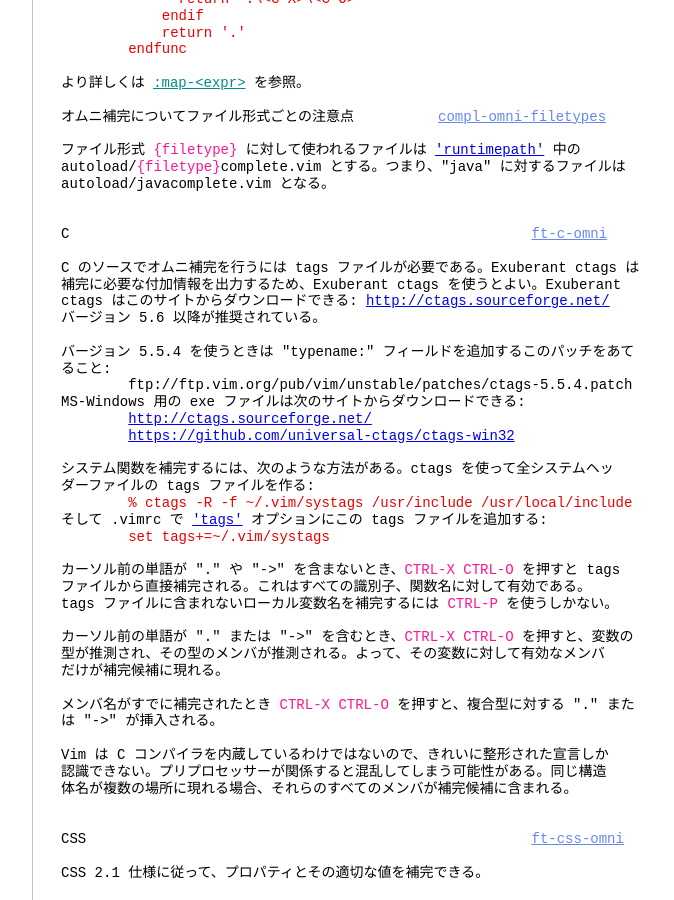
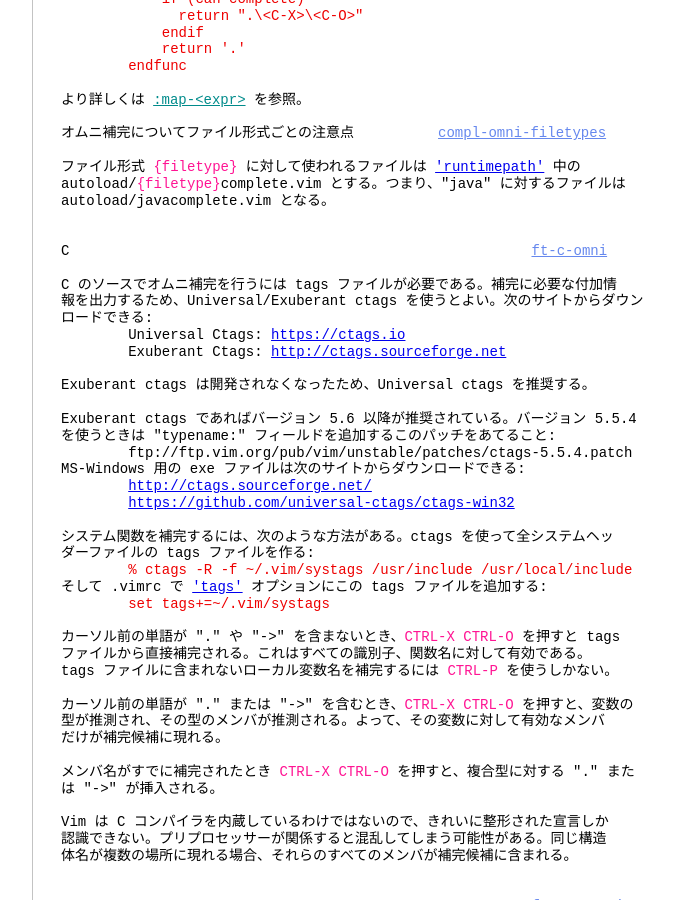
Before and after one commit to vim-jp/vimdoc-ja, a Jekyll site: the page built from insert.html, in a window 1280 px wide and 900 px high, scrolled down 22380 px. Shown: the whole window, without its empty margins (340-1014 px from the left). Built offline with Jekyll 4.4.1, drawn with Linux system fonts in a browser that asks for light colours; nearby versions of some CDN libraries; comment, search, counter and statistics services are not loaded; some of the changed text lies outside the part shown.

Commit message:
Generated by GitHub workflow 2167878338
https://github.com/vim-jp/vimdoc-ja-working/actions/runs/2167878338

```diff
--- a/insert.html
+++ b/insert.html
@@ -3,7 +3,7 @@ layout: vimdoc
 helpname: 'insert'
 ---
 <div id='vimCodeElement'>
-<a class="Constant" href="insert.html" name="insert.txt">insert.txt</a>&nbsp;&nbsp;&nbsp;&nbsp;For&nbsp;<span class="Identifier">Vim バージョン 8.2.</span>&nbsp;&nbsp;Last change: 2021 Dec 29<br>
+<a class="Constant" href="insert.html" name="insert.txt">insert.txt</a>&nbsp;&nbsp;&nbsp;&nbsp;For&nbsp;<span class="Identifier">Vim バージョン 8.2.</span>&nbsp;&nbsp;Last change: 2022 Apr 06<br>
 <br>
 <br>
 &nbsp;&nbsp;&nbsp;&nbsp;&nbsp;&nbsp;&nbsp;&nbsp;&nbsp;&nbsp;&nbsp;&nbsp;&nbsp;&nbsp;&nbsp;&nbsp;<span class="Identifier">VIMリファレンスマニュアル&nbsp;&nbsp;&nbsp;&nbsp;by Bram Moolenaar</span><br>
@@ -768,8 +768,8 @@ E565 が発生する。<br>
 直前の補完が&nbsp;<a class="Type" href="options.html#'textwidth'">'textwidth'</a>&nbsp;よりも長いために分裂している場合、現在の行のテキスト<br>
 だけが使用される。<br>
 <br>
-マッチ文字列が行末で見つかった場合には、次の行の最初の単語が挿入され &quot;word<br>
-from next line&quot; というメッセージが表示される。さらに続けて<span class="Special">CTRL-X</span>&nbsp;<span class="Special">CTRL-P</span>もしく<br>
+マッチ文字列が行末で見つかった場合には、次の行の最初の単語が挿入され &quot;Word<br>
+from other line&quot; というメッセージが表示される。さらに続けて<span class="Special">CTRL-X</span>&nbsp;<span class="Special">CTRL-P</span>もしく<br>
 は<span class="Special">CTRL-X</span>&nbsp;<span class="Special">CTRL-N</span>で検索を行うと、その単語のある行で続く文字が検索される。<br>
 <br>
 <br>
@@ -785,6 +785,7 @@ from next line&quot; というメッセージが表示される。さらに続
 &nbsp;&nbsp;&nbsp;&nbsp;&nbsp;&nbsp;&nbsp;&nbsp;&nbsp;&nbsp;&nbsp;&nbsp;&nbsp;&nbsp;&nbsp;&nbsp;&nbsp;&nbsp;&nbsp;&nbsp;&nbsp;&nbsp;&nbsp;&nbsp;プション&nbsp;<a class="Type" href="options.html#'dictionary'">'dictionary'</a>&nbsp;の初期値は空である。<br>
 &nbsp;&nbsp;&nbsp;&nbsp;&nbsp;&nbsp;&nbsp;&nbsp;&nbsp;&nbsp;&nbsp;&nbsp;&nbsp;&nbsp;&nbsp;&nbsp;&nbsp;&nbsp;&nbsp;&nbsp;&nbsp;&nbsp;&nbsp;&nbsp;どこから単語リストを見つけ出すかについては、オプション<br>
 &nbsp;&nbsp;&nbsp;&nbsp;&nbsp;&nbsp;&nbsp;&nbsp;&nbsp;&nbsp;&nbsp;&nbsp;&nbsp;&nbsp;&nbsp;&nbsp;&nbsp;&nbsp;&nbsp;&nbsp;&nbsp;&nbsp;&nbsp;&nbsp;<a class="Type" href="options.html#'dictionary'">'dictionary'</a>&nbsp;を参照。<br>
+&nbsp;&nbsp;&nbsp;&nbsp;&nbsp;&nbsp;&nbsp;&nbsp;&nbsp;&nbsp;&nbsp;&nbsp;&nbsp;&nbsp;&nbsp;&nbsp;&nbsp;&nbsp;&nbsp;&nbsp;&nbsp;&nbsp;&nbsp;&nbsp;<a class="Type" href="options.html#'ignorecase'">'ignorecase'</a>,&nbsp;<a class="Type" href="options.html#'smartcase'">'smartcase'</a>,&nbsp;<a class="Type" href="options.html#'infercase'">'infercase'</a>&nbsp;が適用される。<br>
 <br>
 &nbsp;&nbsp;&nbsp;&nbsp;&nbsp;&nbsp;&nbsp;&nbsp;<span class="Special">CTRL-K</span>&nbsp;&nbsp;or<br>
 &nbsp;&nbsp;&nbsp;&nbsp;&nbsp;&nbsp;&nbsp;&nbsp;<span class="Special">CTRL-N</span>&nbsp;&nbsp;&nbsp;&nbsp;&nbsp;&nbsp;&nbsp;&nbsp;&nbsp;&nbsp;マッチするキーワードの前方検索。直前にマッチしたキー<br>
@@ -1338,13 +1339,16 @@ autoload/javacomplete.vim となる。<br>
 <br>
 <span class="Statement">C&nbsp;&nbsp;&nbsp;&nbsp;&nbsp;&nbsp;&nbsp;&nbsp;&nbsp;&nbsp;&nbsp;&nbsp;&nbsp;&nbsp;&nbsp;&nbsp;&nbsp;&nbsp;&nbsp;&nbsp;&nbsp;&nbsp;&nbsp;&nbsp;&nbsp;&nbsp;&nbsp;&nbsp;&nbsp;&nbsp;&nbsp;&nbsp;&nbsp;&nbsp;&nbsp;&nbsp;&nbsp;&nbsp;&nbsp;&nbsp;&nbsp;&nbsp;&nbsp;&nbsp;&nbsp;&nbsp;&nbsp;&nbsp;&nbsp;&nbsp;&nbsp;&nbsp;&nbsp;&nbsp;&nbsp;</span><a class="Constant" href="insert.html#ft-c-omni" name="ft-c-omni">ft-c-omni</a><br>
 <br>
-C のソースでオムニ補完を行うには tags ファイルが必要である。Exuberant ctags は<br>
-補完に必要な付加情報を出力するため、Exuberant ctags を使うとよい。Exuberant<br>
-ctags はこのサイトからダウンロードできる:&nbsp;<span class="Constant"><a href="http://ctags.sourceforge.net/">http://ctags.sourceforge.net/</a></span><br>
-バージョン 5.6 以降が推奨されている。<br>
-<br>
-バージョン 5.5.4 を使うときは &quot;typename:&quot; フィールドを追加するこのパッチをあて<br>
-ること:<br>
+C のソースでオムニ補完を行うには tags ファイルが必要である。補完に必要な付加情<br>
+報を出力するため、Universal/Exuberant ctags を使うとよい。次のサイトからダウン<br>
+ロードできる:<br>
+&nbsp;&nbsp;&nbsp;&nbsp;&nbsp;&nbsp;&nbsp;&nbsp;Universal Ctags:&nbsp;<span class="Constant"><a href="https://ctags.io">https://ctags.io</a></span><br>
+&nbsp;&nbsp;&nbsp;&nbsp;&nbsp;&nbsp;&nbsp;&nbsp;Exuberant Ctags:&nbsp;<span class="Constant"><a href="http://ctags.sourceforge.net">http://ctags.sourceforge.net</a></span><br>
+<br>
+Exuberant ctags は開発されなくなったため、Universal ctags を推奨する。<br>
+<br>
+Exuberant ctags であればバージョン 5.6 以降が推奨されている。バージョン 5.5.4<br>
+を使うときは &quot;typename:&quot; フィールドを追加するこのパッチをあてること:<br>
 &nbsp;&nbsp;&nbsp;&nbsp;&nbsp;&nbsp;&nbsp;&nbsp;<span class="Constant">ftp://ftp.vim.org/pub/vim/unstable/patches/ctags-5.5.4.patch</span><br>
 MS-Windows 用の exe ファイルは次のサイトからダウンロードできる:<br>
 &nbsp;&nbsp;&nbsp;&nbsp;&nbsp;&nbsp;&nbsp;&nbsp;<span class="Constant"><a href="http://ctags.sourceforge.net/">http://ctags.sourceforge.net/</a></span><br>
@@ -1458,11 +1462,13 @@ Mozilla Firefox である。これら2つのアプリケーションは市場の
 <br>
 <br>
 <span class="Statement">PHP&nbsp;&nbsp;&nbsp;&nbsp;&nbsp;&nbsp;&nbsp;&nbsp;&nbsp;&nbsp;&nbsp;&nbsp;&nbsp;&nbsp;&nbsp;&nbsp;&nbsp;&nbsp;&nbsp;&nbsp;&nbsp;&nbsp;&nbsp;&nbsp;&nbsp;&nbsp;&nbsp;&nbsp;&nbsp;&nbsp;&nbsp;&nbsp;&nbsp;&nbsp;&nbsp;&nbsp;&nbsp;&nbsp;&nbsp;&nbsp;&nbsp;&nbsp;&nbsp;&nbsp;&nbsp;&nbsp;&nbsp;&nbsp;&nbsp;&nbsp;&nbsp;&nbsp;&nbsp;</span><a class="Constant" href="insert.html#ft-php-omni" name="ft-php-omni">ft-php-omni</a><br>
+<br>
 PHP コードの補完を行うには tags ファイルが必要である。外部ファイルに書かれた情<br>
-報の補完と、クラスを意識した補完のためである。Exuberant ctags 5.5.4以降を使う<br>
-こと。Exuberant ctags は次のサイトで入手できる:<br>
-<span class="Constant"><a href="http://ctags.sourceforge.net/">http://ctags.sourceforge.net/</a></span><br>
-<br>
+報の補完と、クラスを意識した補完のためである。Universal/Exuberant ctags 5.5.4<br>
+以降を使うこと。次のサイトで入手できる:<br>
+<br>
+&nbsp;&nbsp;&nbsp;&nbsp;&nbsp;&nbsp;&nbsp;&nbsp;Universal Ctags:&nbsp;<span class="Constant"><a href="https://ctags.io">https://ctags.io</a></span><br>
+&nbsp;&nbsp;&nbsp;&nbsp;&nbsp;&nbsp;&nbsp;&nbsp;Exuberant Ctags:&nbsp;<span class="Constant"><a href="http://ctags.sourceforge.net">http://ctags.sourceforge.net</a></span><br>
 <br>
 オムニ補完で以下のものが補完できる:<br>
 <br>
```
Also changed, not shown: other parts of insert.html (+1 -1 lines).
